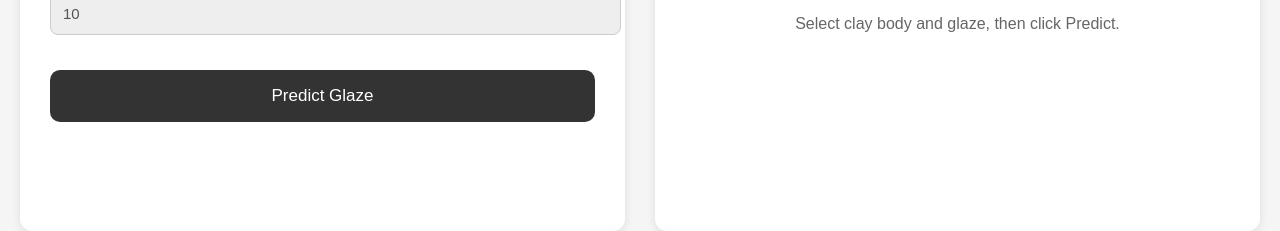
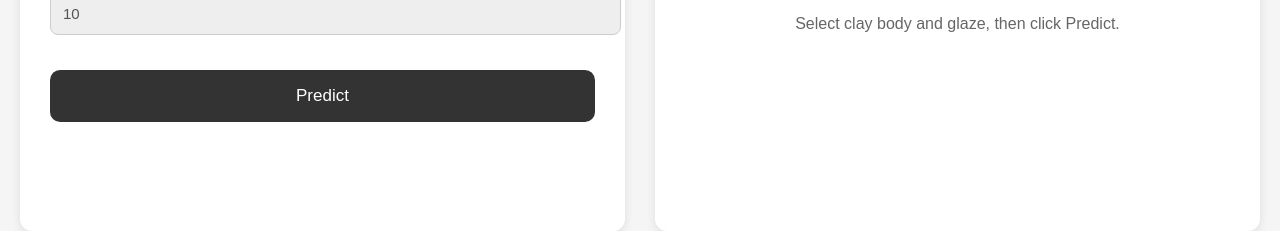
Before and after one commit to ljin7/CeramicML-Glaze, a React (Create React App) app in the folder frontend/: page / in a window 1280 px wide. Shown: the part 437-668 px from the top of the page. Built offline with nearby package versions, Linux system fonts and the light colour scheme.

Commit message:
update frontend

```diff
--- a/frontend/src/App.js
+++ b/frontend/src/App.js
@@ -226,7 +226,7 @@ function App() {
               marginTop: "10px"
             }}
           >
-            Predict Glaze
+            Predict
           </button>
 
         </div>
@@ -298,7 +298,7 @@ function App() {
               {/* 3D PREVIEW */}
 
               <h3 style={{ marginBottom: "15px" }}>
-                3D Glaze Preview
+                3D Preview
               </h3>
 
               <div
```
